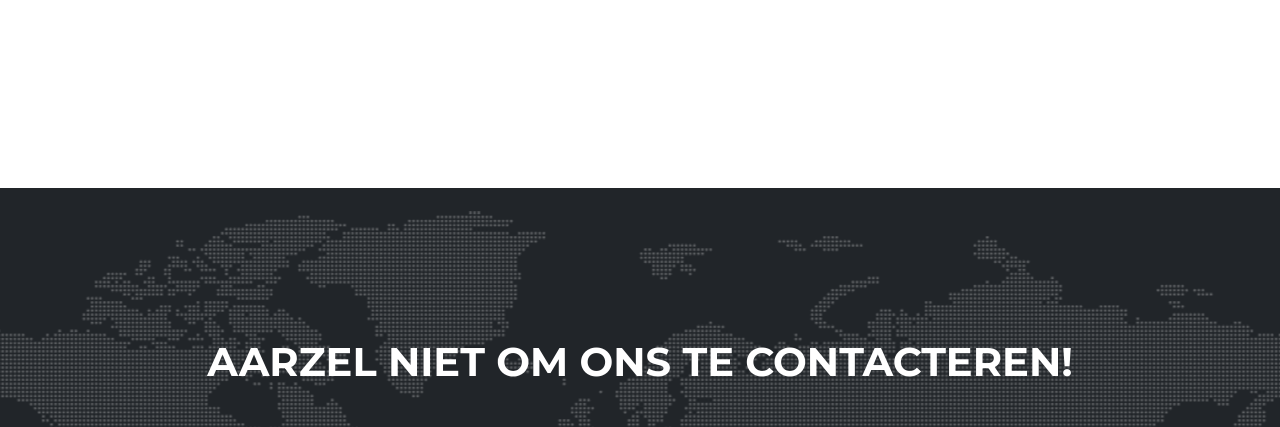
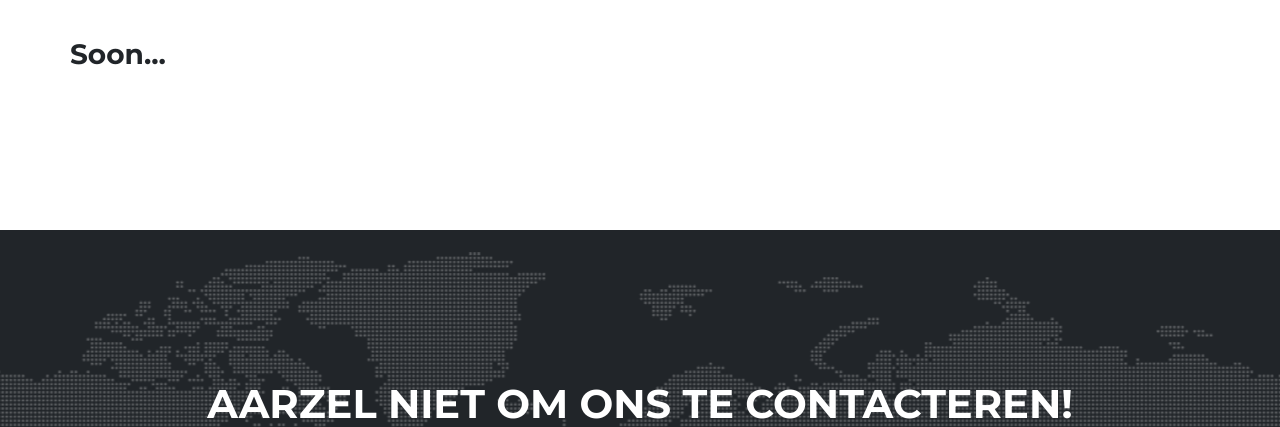
Before and after one commit to fgrimau/tournoi-fifa, a Django app: page /nl/scores/ps4/ in a window 1280 px wide. Shown: the part 197-624 px from the top of the page. Run offline with Django 3.2, Linux system fonts and the light colour scheme; data that the repository does not hold is empty; parts of the project's set-up code (start-up, migrations or seed data) failed here and were passed over; some libraries are stand-ins or nearby versions; some web fonts are replaced.

Commit message:
[Add] message if no poules yet

```diff
--- a/matching/templates/scoreboard_en.html
+++ b/matching/templates/scoreboard_en.html
@@ -45,6 +45,8 @@
                     </div>
                 </div>
             </div>
+            {% empty %}
+            <h3 class="text-center">Soon...</h3>
             {% endfor %}
         </div>
     </div>
--- a/matching/templates/scoreboard_fr.html
+++ b/matching/templates/scoreboard_fr.html
@@ -45,6 +45,8 @@
                     </div>
                 </div>
             </div>
+            {% empty %}
+            <h3 class="text-center">Bientôt...</h3>
             {% endfor %}
         </div>
     </div>
--- a/matching/templates/scoreboard_nl.html
+++ b/matching/templates/scoreboard_nl.html
@@ -45,6 +45,8 @@
                     </div>
                 </div>
             </div>
+            {% empty %}
+            <h3 class="text-center">Soon...</h3>
             {% endfor %}
         </div>
     </div>
```
